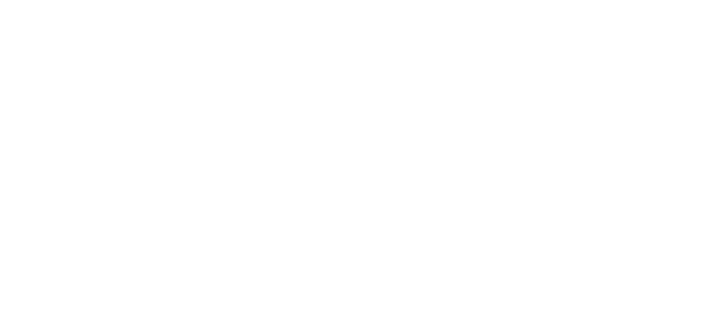
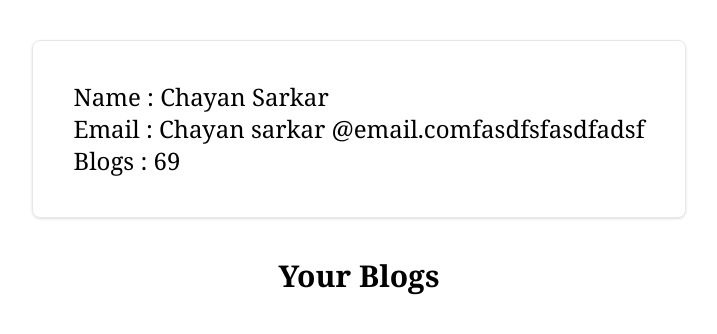
Before and after one commit to Chayan0099/medium-clone, a React (Vite) app in the folder frontend/: page /profile in a window 1280 px wide. Before the commit this address had no page. Shown: the top 334 px of the page, without its empty margins (281-998 px from the left). Built offline with nearby package versions, Linux system fonts and the light colour scheme.

Commit message:
created profile page frontend

```diff
--- a/frontend/src/App.tsx
+++ b/frontend/src/App.tsx
@@ -4,6 +4,7 @@
 import Blog from "./pages/Blog";
 import Editor from "./pages/Newblog";
 import Read from "./pages/Read";
+import Profile from "./pages/Profile";
 
 function App() {
    return (
@@ -14,6 +15,7 @@
     <Route path="/" element={<Blog></Blog>}></Route>
     <Route path='/new-blog' element={<Editor></Editor>}></Route>
     <Route path='/read/:id' element={<Read></Read>}></Route>
+    <Route path='/profile' element={<Profile></Profile>}></Route>
    </Routes>
    </BrowserRouter>
   )
--- /dev/null
+++ b/frontend/src/pages/Profile.tsx
@@ -0,0 +1,15 @@
+function Profile(){
+    return <div>
+    <div className="flex justify-center mt-10">
+        <div className="p-10 text-2xl font-serif border max-w-screen-md rounded-lg shadow">
+            <div>Name : Chayan Sarkar </div>
+            <div>Email : Chayan sarkar @email.comfasdfsfasdfadsf</div>
+            <div>Blogs : 69</div>
+        </div>
+    </div>
+        <div className="text-center my-10 text-3xl font-bold font-serif">
+            Your Blogs
+        </div>
+    </div>
+}
+export default Profile;
```
Also changed, not shown: 1 other file (tests, documents, lock files or other folders).
